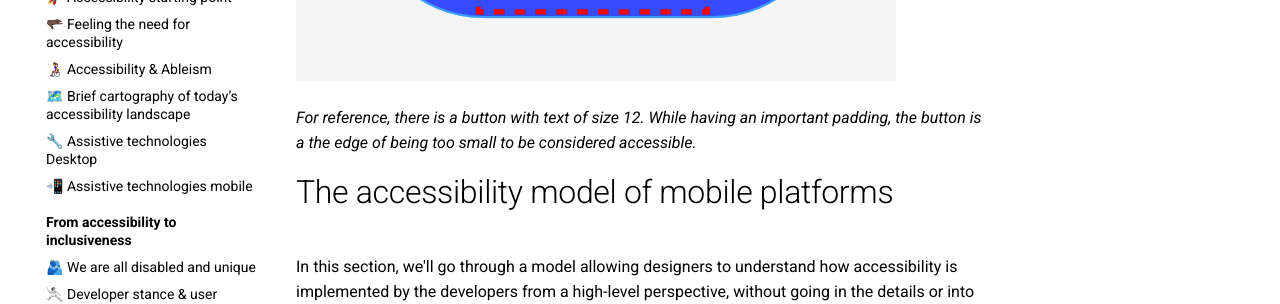
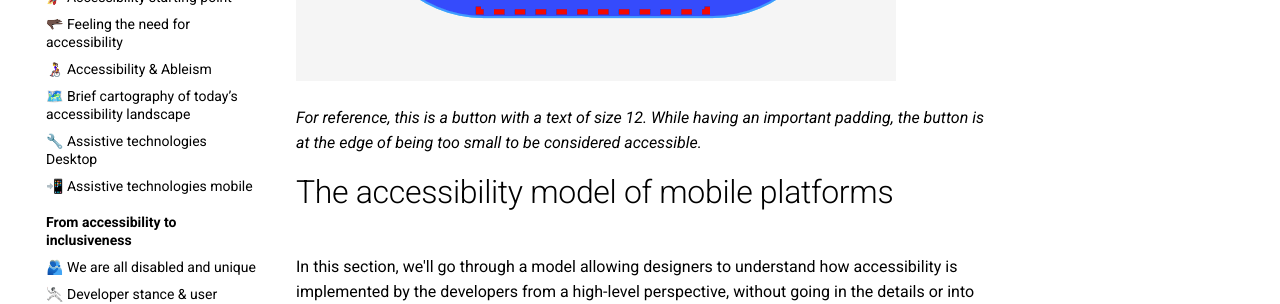
Before and after one commit to savoirfairelinux/building-inclusive-open-source-software, an MkDocs documentation site: the page built from docs/C-IDM.md, in a window 1280 px wide and 900 px high, scrolled down 2092 px. Shown: the part 152-456 px from the top of the window. Built offline with MkDocs 1.6.1 and Material for MkDocs 9.7.7, drawn with Linux system fonts in a browser that asks for light colours; comment, search, counter and statistics services are not loaded.

Commit message:
C-IDM: fix typo

```diff
--- a/docs/C-IDM.md
+++ b/docs/C-IDM.md
@@ -54,7 +54,7 @@ This is why your app should:
 
 ![A button of just about the size of the minimum touch target recommendation.](resources/c-designing-inclusive-and-accessible-software/button-touch-target.png)
 
-*For reference, there is a button with text of size 12. While having an important padding, the button is a the edge of being too small to be considered accessible.*
+*For reference, this is a button with a text of size 12. While having an important padding, the button is at the edge of being too small to be considered accessible.*
 
 # The accessibility model of mobile platforms
 
```
